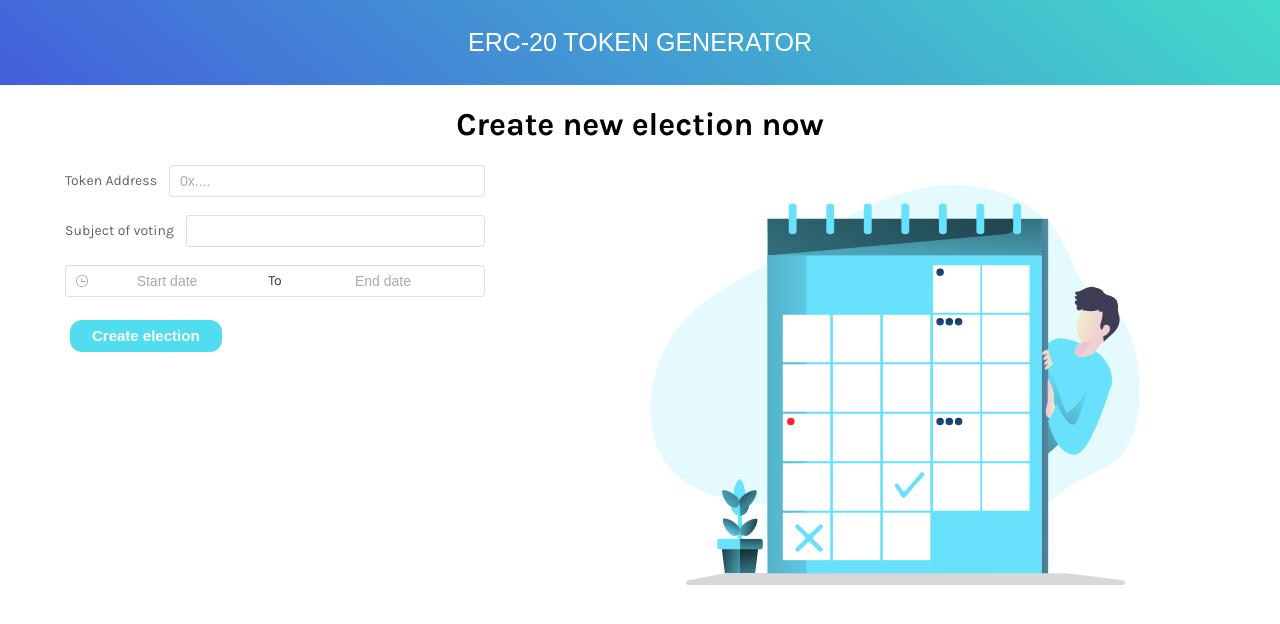
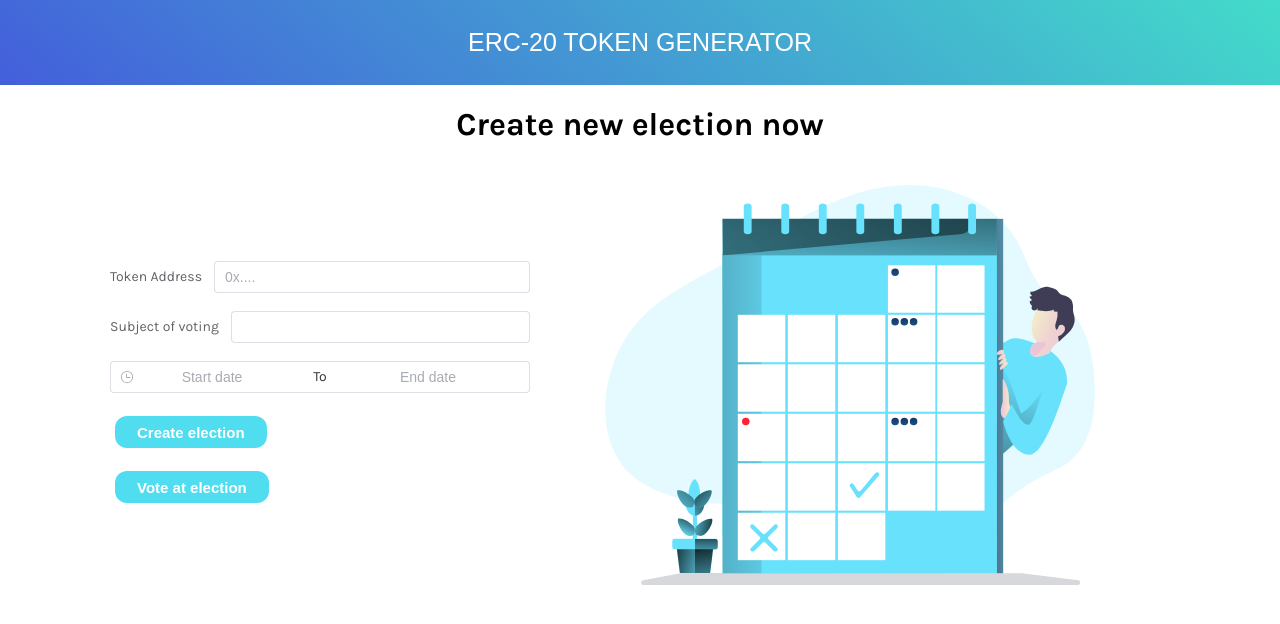
Before and after one commit to GerganaRoeva/ERC20-token-generator, a Vue app in the folder web-app-token-generator/: page /create-election in a window 1280 px wide. Shown: the top 624 px of the page. Built offline with nearby package versions, Linux system fonts and the light colour scheme.

Commit message:
create election success and css

```diff
--- a/web-app-token-generator/src/views/CreateElection.vue
+++ b/web-app-token-generator/src/views/CreateElection.vue
@@ -19,11 +19,21 @@
             end-placeholder="End date"
           />
         </el-form-item>
-        <el-form-item style="justify-conten: center">
+        <el-form-item style="justify-content: center">
           <el-button type="primary" @click="confirm">Create election</el-button>
         </el-form-item>
+        <!-- <div v-show="transactionComplited != 'notStarted'">
+          <span>
+            <h1 v-if="transactionComplited === 'success'">Contract Created!</h1> -->
+            <router-link to="/vote">
+              <el-button>Vote at election</el-button>
+            </router-link>
+          <!-- </span>
+          <h1 v-if="transactionComplited === 'fail'">Deploymend FAILD</h1>
+        </div> -->
       </el-form>
       <section class="image-conteiner">
+        <!-- Calendar Illustration by Manypixels Gallery -->
         <img src="../assets/calendar.svg" width="600" height="400" />
       </section>
     </section>
@@ -54,6 +64,8 @@ export default {
       tokenAddress: "",
       topic: "",
       startEnd: [],
+      transactionComplited: "notStarted",
+      // electionAddress: "",
     };
   },
   methods: {
@@ -66,21 +78,31 @@ export default {
       });
 
       instanceElection.options.address = await accounts[0];
+      // console.log(Date.now());
+      // console.log(this.startEnd[0]);
+      // console.log(this.startEnd[0].valueOf());
+      // console.log(parseInt(this.startEnd[0].valueOf().toString().slice(0, 10)));
 
       await instanceElection
         .deploy({
           arguments: [
             this.tokenAddress,
-            parseInt(this.startEnd[0].valueOf().toString()
-            .slice(0, 10)),
-            parseInt(this.startEnd[1].valueOf().toString()
-            .slice(0, 10)),
-            this.topic
+            parseInt(this.startEnd[0].valueOf().toString().slice(0, 10)),
+            parseInt(this.startEnd[1].valueOf().toString().slice(0, 10)),
+            this.topic,
           ],
         })
         .send({
           from: accounts[0],
+        })
+        .on("error", function () {
+          console.log("fail");
+          this.transactionComplited = "fail";
         });
+      this.transactionComplited = "success";
+      this.tokenAddress = "";
+      this.topic = "";
+      this.startEnd = [];
     },
   },
 };
@@ -90,8 +112,10 @@ export default {
 section {
   margin: 20px;
   display: flex;
+  justify-content: center;
+  align-items: center;
+  align-content: stretch;
   flex-direction: row;
-  justify-content: space-around;
 }
 h1 {
   text-align: center;
@@ -116,8 +140,7 @@ button:hover {
   background-color: #51cbf0;
   color: white;
 }
-.image-conteiner {
-  display: flex;
-  justify-content: flex-end;
+a:link {
+  text-decoration: none;
 }
 </style>
```
